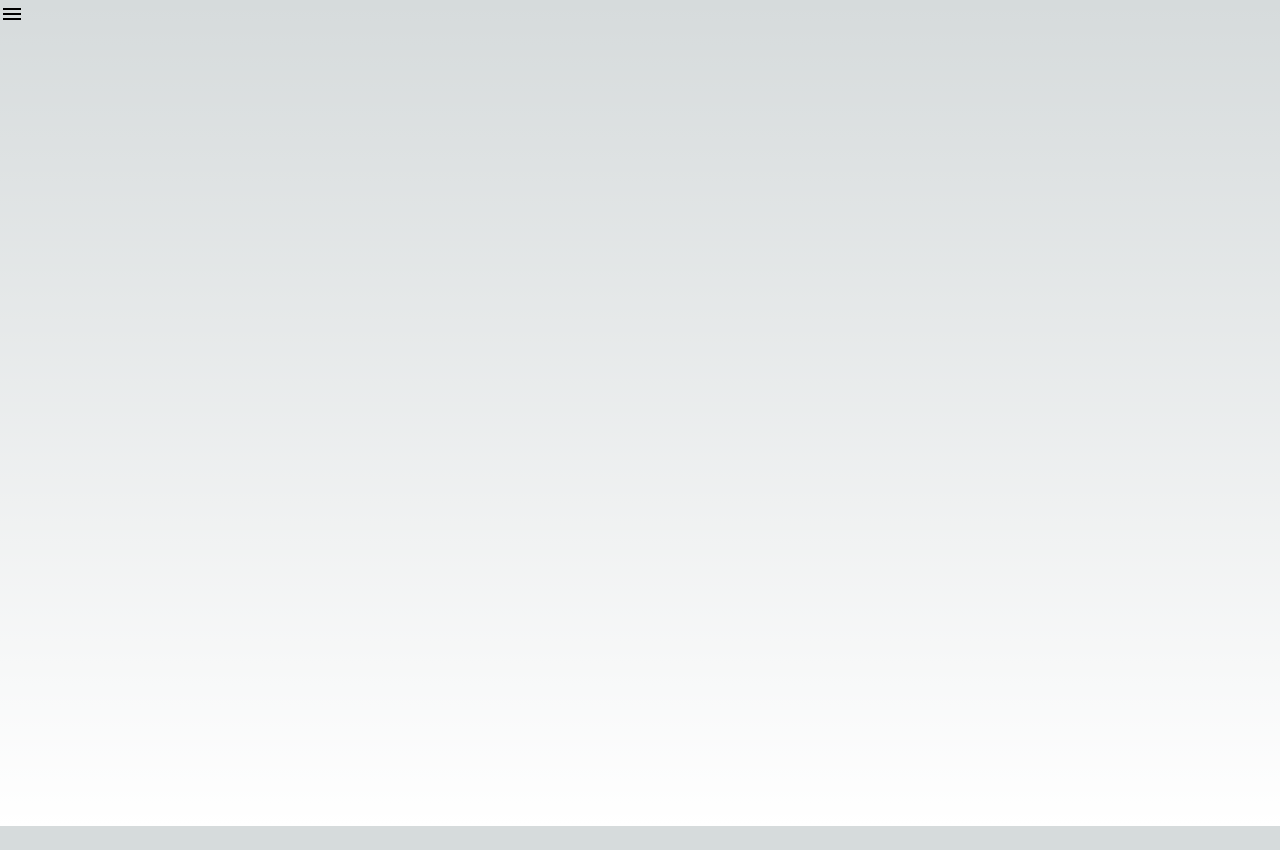
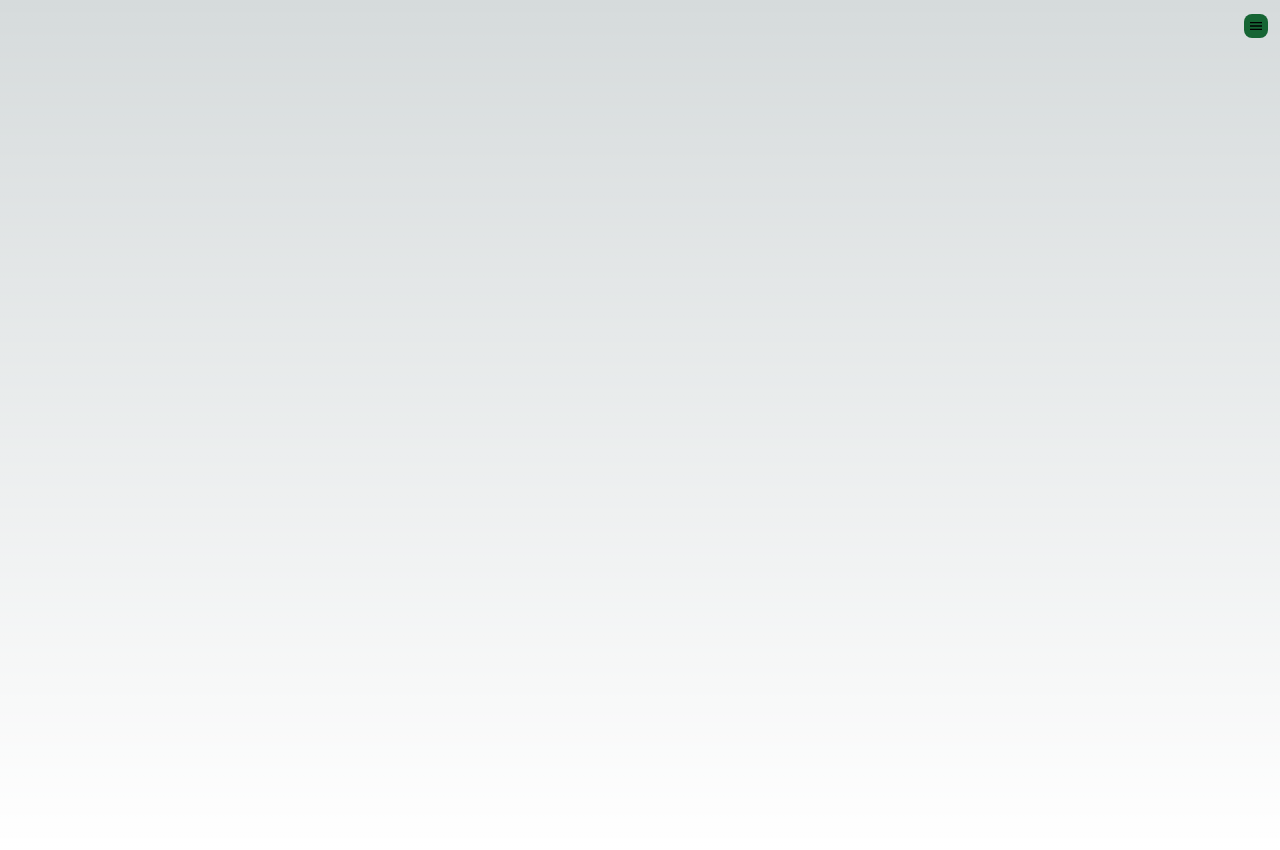
Before and after one commit to FedericoGrim/My-CV-Site, a Next.js app: page / in a window 1280 px wide. Before the commit the page ends 826 px from the top, so only its background shows below. Built offline with nearby package versions, Linux system fonts and the light colour scheme.

Commit message:
correction of the style of the Dropdown in the layout file

```diff
--- a/src/app/layout.tsx
+++ b/src/app/layout.tsx
@@ -25,7 +25,7 @@ export default function RootLayout({
       <body className={inter.className}>
         <DropDownMenu
           class=""
-          options={["Contatti", "Progetti", "Esperienze lavorative"]}
+          options={["Contatti", "Progetti", "Ex Lavori"]}
           optionsFunctionality={[]}
         />
 
--- a/src/components/DropDownMenu/DropDownMenu.tsx
+++ b/src/components/DropDownMenu/DropDownMenu.tsx
@@ -25,9 +25,12 @@ export const DropDownMenu: React.FC<DropDownMenuProps> = ({
     };
 
     return (
+        <div className='flex justify-end m-3'>
             <Dropdown className={className}>
                 <MenuButton>
-                <MenuIcon/>
+                    <MenuIcon
+                        className='bg-green-800 p-1 rounded-lg text-5xl'
+                    />
                 </MenuButton>
                 <Menu>
                     {options.map((option, index) => (
@@ -37,5 +40,6 @@ export const DropDownMenu: React.FC<DropDownMenuProps> = ({
                     ))}
                 </Menu>
             </Dropdown>
+        </div>
     );
 };
```
Lines whose indentation alone changed are shown as unchanged.
